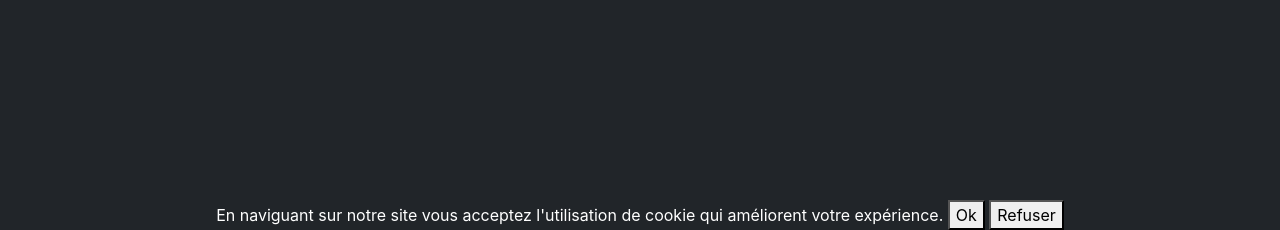
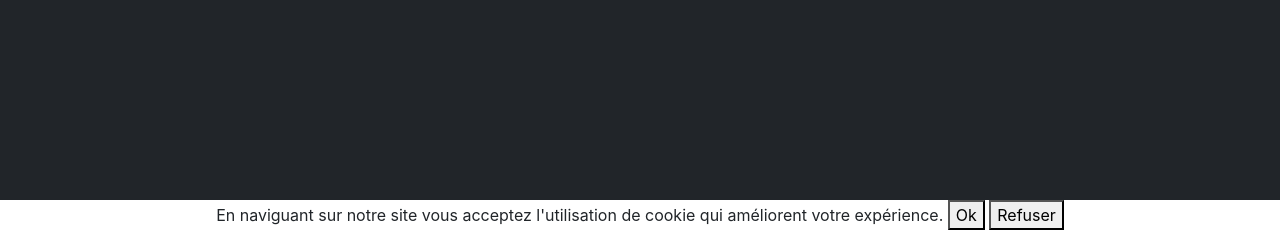
Before and after one commit to Goufoux/BlogV2, a PHP site: page /App/Frontend/Templates/layout.php in a window 1280 px wide. Shown: the part 570-800 px from the top of the page. Run offline with PHP 8.4, Linux system fonts and the light colour scheme; the template is opened without the code that fills it, so the values that code supplies are empty; some libraries are stand-ins or nearby versions.

Commit message:
Ajout d'un fond blanc pour le bandeau ces cookiesé

```diff
--- a/Web/css/frontend/index.css
+++ b/Web/css/frontend/index.css
@@ -303,7 +303,7 @@ article h4 a
 {
 	position: fixed;
 	bottom: 0;
-	color: white;
 	text-align: center;
 	width: 100%;
+	background-color: white;
 }
```
